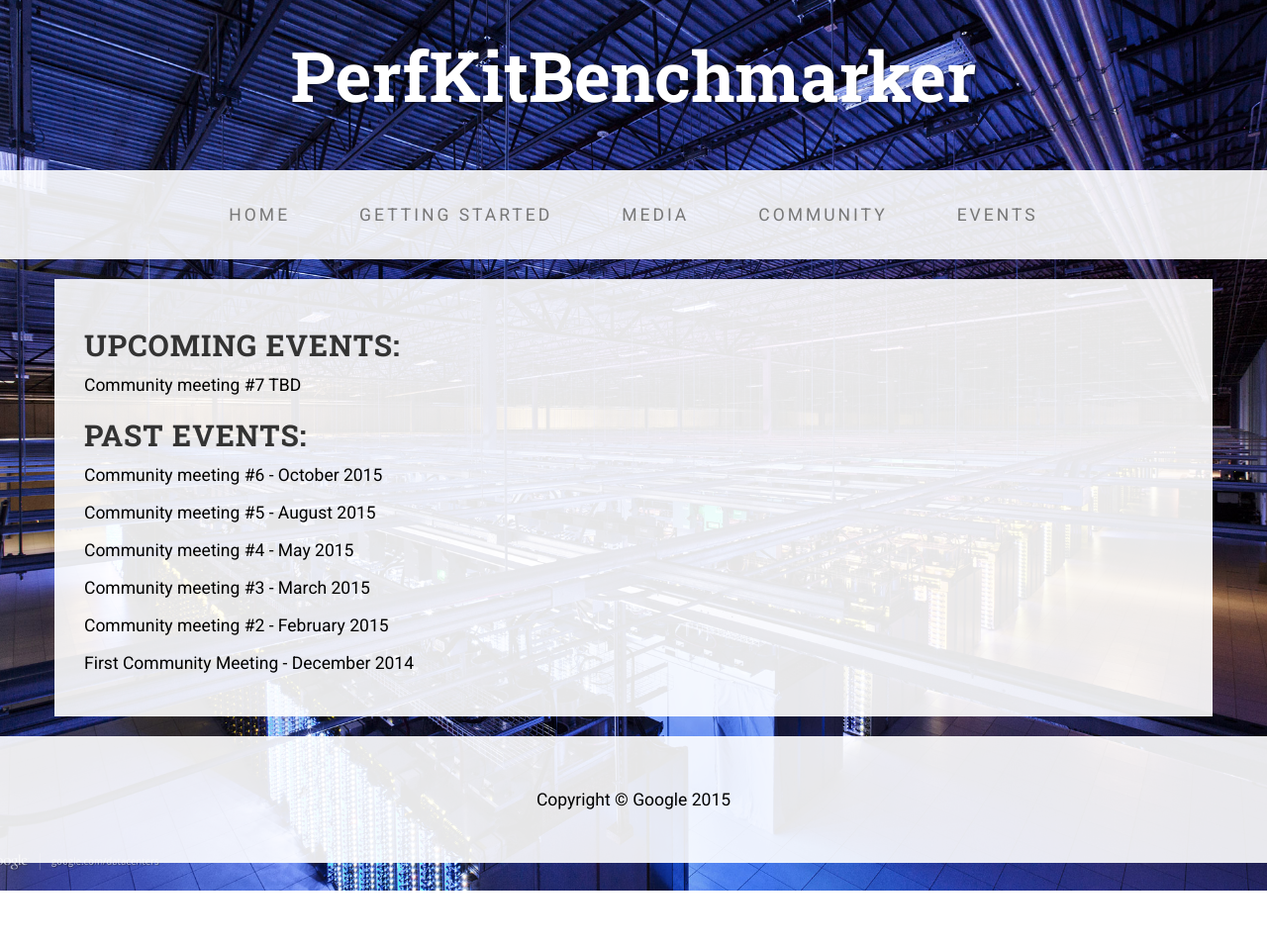
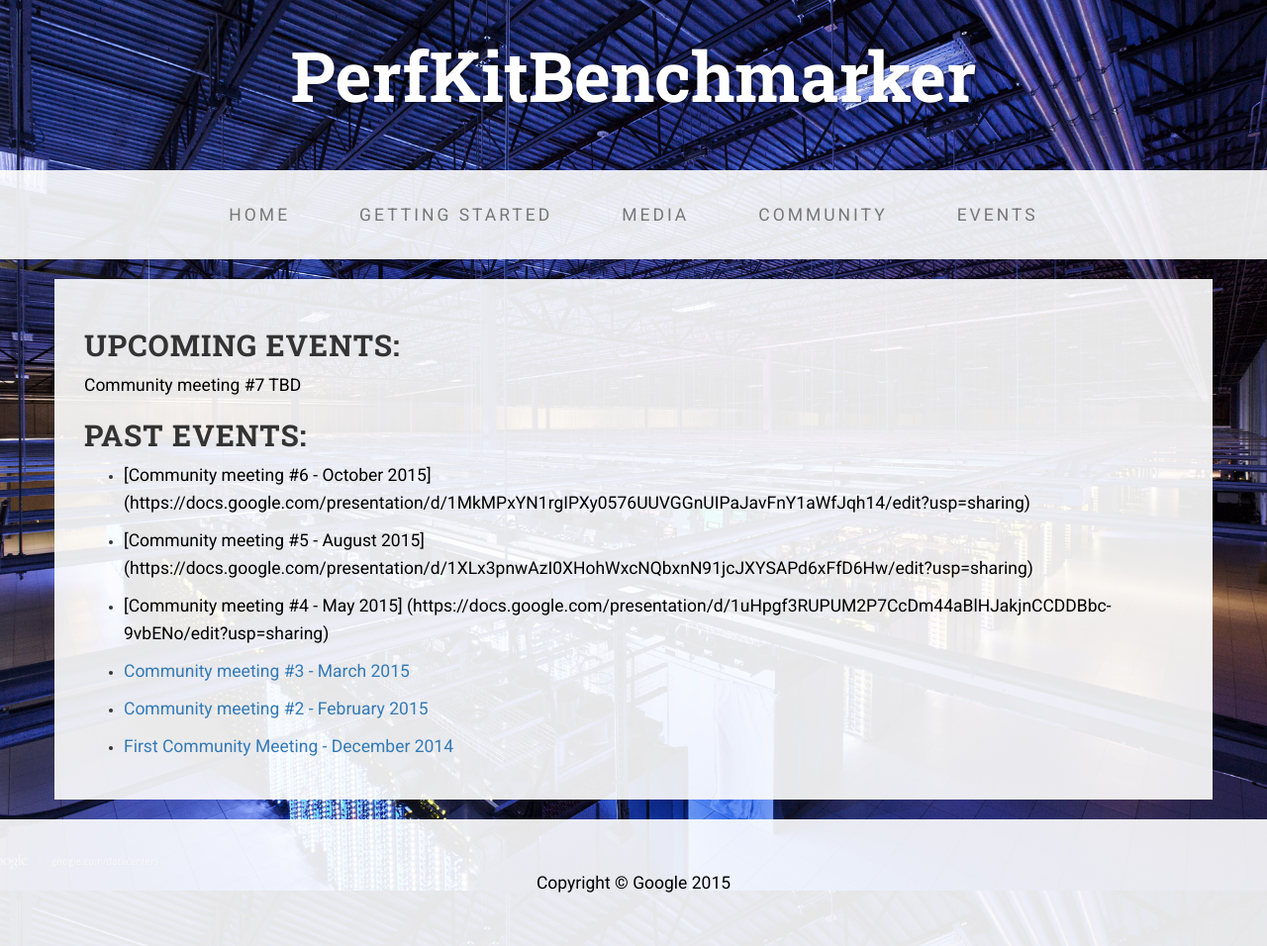
Before and after one commit to GoogleCloudPlatform/PerfKitBenchmarker, a Jekyll site: the page built from events.md, in a window 1280 px wide. Shown: the whole page at 99% size. Built offline with Jekyll 4.4.1, drawn with Linux system fonts in a browser that asks for light colours; before the commit the page ends 900 px from its top, so only the background shows below that; part of the change alters nothing that is shown.

Commit message:
Update events.md

```diff
--- a/events.md
+++ b/events.md
@@ -8,16 +8,14 @@ layout: page
 Community meeting #7 TBD
 
 ## Past events:
+* [Community meeting #6 - October 2015] (https://docs.google.com/presentation/d/1MkMPxYN1rgIPXy0576UUVGGnUIPaJavFnY1aWfJqh14/edit?usp=sharing)
 
+* [Community meeting #5 - August 2015] (https://docs.google.com/presentation/d/1XLx3pnwAzI0XHohWxcNQbxnN91jcJXYSAPd6xFfD6Hw/edit?usp=sharing)
 
-Community meeting #6 - October 2015
+* [Community meeting #4 - May 2015] (https://docs.google.com/presentation/d/1uHpgf3RUPUM2P7CcDm44aBlHJakjnCCDDBbc-9vbENo/edit?usp=sharing)
 
-Community meeting #5 - August 2015
+* [Community meeting #3 - March 2015](https://docs.google.com/presentation/d/1UUeDGHorUYtnnwaDQBuTBeYtiEhk4zYuLkbupFkOPS8/edit?usp=sharing)
 
-Community meeting #4 - May 2015
+* [Community meeting #2 - February 2015](https://docs.google.com/presentation/d/1Zr_8hb2z7jDVoQtBGugMEdx-DCDTrwR1E2Iocq_FBi0/edit?usp=sharing)
 
-Community meeting #3 - March 2015
-
-Community meeting #2 - February 2015
-
-First Community Meeting - December 2014
+* [First Community Meeting - December 2014](https://docs.google.com/presentation/d/1nRO9Cfn6ADX3ueSdvCiPP3fk03f7rDDHdzNvofd2zfs/edit#slide=id.g432b0946a_00)
```
